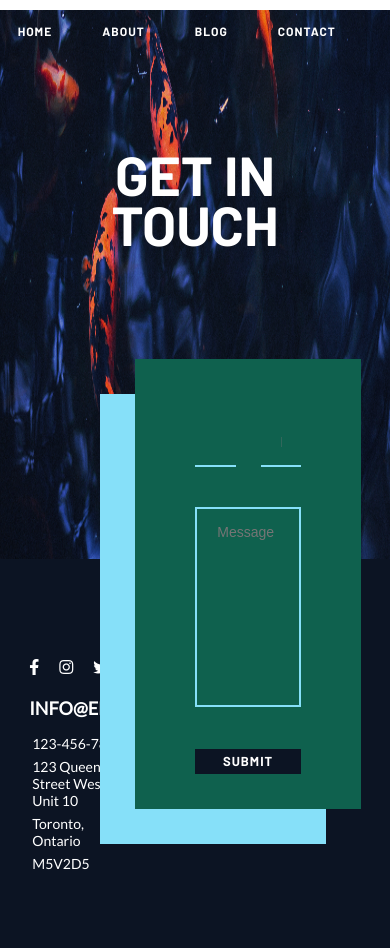
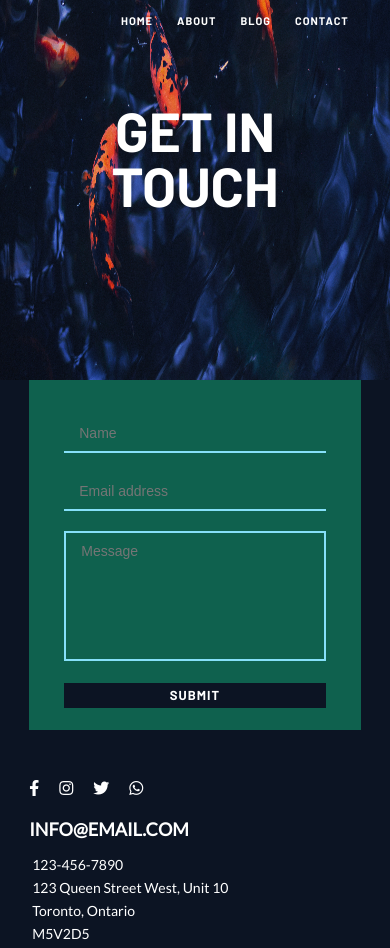
Before and after one commit to ShouvikR/Under-tha-sea, a plain HTML site: page contact.html in a window 390 px wide. Shown: the top 948 px of the page. Drawn offline with Linux system fonts and the light colour scheme.

Commit message:
Made contact page responsive, worked on styles

```diff
--- a/styles/sass/_contact-styles.scss
+++ b/styles/sass/_contact-styles.scss
@@ -1,6 +1,5 @@
 .contact-page-section {
   background-color: $primary;
-  padding: 100px 0;
 }
 
 .social-links ul {
@@ -19,13 +18,12 @@
 
 .social-links i {
   font-size: 1.6rem;
-//   padding-bottom: 10px;
-transition: .2s linear;
+  transition: 0.2s linear;
 }
 
 .social-links i:hover,
 .social-links i:focus {
-    transform: scale(1.3);
+  transform: scale(1.3);
 }
 
 address {
@@ -46,31 +44,29 @@ address p {
 
 .contact-page-flex {
   display: flex;
-  // width: 100%;
   position: relative;
+  padding: 100px 0;
 }
 
 .contact-page-details-box {
-  margin-right: 25px;
+  margin-right: 35px;
   width: 30%;
 }
 
-.contact-page-section .form-area {
-  width: 68%;
+.form-area {
+  width: 70%;
   background-color: $secondary;
   padding: 60px;
   height: 450px;
   box-shadow: -35px 35px $shadow;
 
   position: absolute;
-  top: -300px;
+  top: -200px;
   right: 0;
 }
 
 .name-email {
   display: flex;
-  // justify-content: space-between;
-  // width: 100%;
 }
 
 .name,
@@ -98,9 +94,6 @@ textarea {
 input {
   border: none;
   width: 100%;
-  // padding: 10px;
-  // background-color: $secondary;
-  // color: $fontColor;
   border-bottom: 2px solid $shadow;
 }
 
@@ -108,9 +101,6 @@ textarea {
   width: 100%;
   height: 200px;
   resize: none;
-  // padding: 10px;
-  // background-color: $secondary;
-  // color: $fontColor;
   border: 2px solid $shadow;
 }
 
--- a/styles/sass/_header.scss
+++ b/styles/sass/_header.scss
@@ -10,20 +10,16 @@
   @include headerHeight(80vh);
 }
 
-// .homepage-header,
-// .contact-page-header {
-//   background-repeat: no-repeat;
-//   background-size: 100% 100%;
-//   background-position: center;
-//   height: 80vh;
-// }
-
 .home-ul,
 .contact-ul {
   display: flex;
   justify-content: flex-end;
   align-items: center;
   font-family: $baseFont;
+}
+
+.contact-ul {
+  margin-top: 0;
 }
 
 .home-ul li,
@@ -41,10 +37,6 @@
 }
 
 h1 {
-  //   color: $fontColor;
-  //   font-size: 8rem;
-  //   font-family: $baseFont;
-  //   text-transform: uppercase;
   @include fontSize(8rem);
   line-height: 75px;
 }
@@ -68,10 +60,6 @@ h1 {
 
 .contact-page-header {
   background-image: url(../../assets/contact-header.jpg);
-  //   background-repeat: no-repeat;
-  //   background-size: 100% 100%;
-  //   background-position: center;
-  //   height: 80vh;
   @include headerHeight(65vh);
 }
 
@@ -79,5 +67,4 @@ h1 {
   @include fontSize(5.5rem);
   text-align: center;
   padding-top: 100px;
-  // padding-right: 60px;
 }
--- a/styles/sass/_media-query.scss
+++ b/styles/sass/_media-query.scss
@@ -385,3 +385,92 @@
 // Home page media query ends here
 
 // -------------------------------
+
+// Contact-page media query:
+
+@media (max-width: 1050px) {
+  .contact-banner-text h1 {
+    text-align: end;
+  }
+}
+
+@media (max-width: 955px) {
+  .contact-ul li {
+    padding: 15px 18px;
+  }
+
+  .contact-banner-text h1 {
+    text-align: center;
+  }
+
+  .contact-page-flex {
+    flex-direction: column;
+    flex-wrap: wrap;
+    padding-bottom: 50px;
+  }
+
+  .contact-page-details-box {
+    order: 2;
+    width: 100%;
+    margin-right: 0;
+    margin-top: 300px;
+  }
+
+  .form-area {
+    order: 1;
+    width: 100%;
+    top: 0;
+    box-shadow: 0px 0px;
+    padding: 40px 60px;
+    height: 350px;
+  }
+
+  textarea {
+    height: 130px;
+  }
+}
+
+@media (max-width: 645px) {
+  .name-email {
+    flex-direction: column;
+  }
+
+  .name,
+  .email,
+  .message {
+    width: 100%;
+    margin:0 0 20px;
+  }
+
+  input,
+  textarea {
+    padding: 10px 15px;
+    background-color: $secondary;
+    color: $fontColor;
+    font-size: 1.4rem;
+  }
+}
+
+@media (max-width: 500px) {
+  .contact-page-header {
+    @include headerHeight(45vh);
+  }
+
+  .form-area {
+    padding: 35px;
+  }
+
+}
+
+@media (max-width: 400px) {
+  .contact-ul li {
+    padding: 15px 12px;
+    font-size: 1.1rem;
+  }
+
+  .contact-banner-text h1 {
+    padding-top: 50px;
+    line-height: 55px;
+  }
+
+}
--- a/styles/sass/style.scss
+++ b/styles/sass/style.scss
@@ -41,7 +41,6 @@ img {
 
 p {
   padding: 15px 0;
-//   text-align: justify;
   line-height: 25px;
   color: $fontColor;
   font-size: 1.5rem;
```
Also changed, not shown: styles/style.css.
